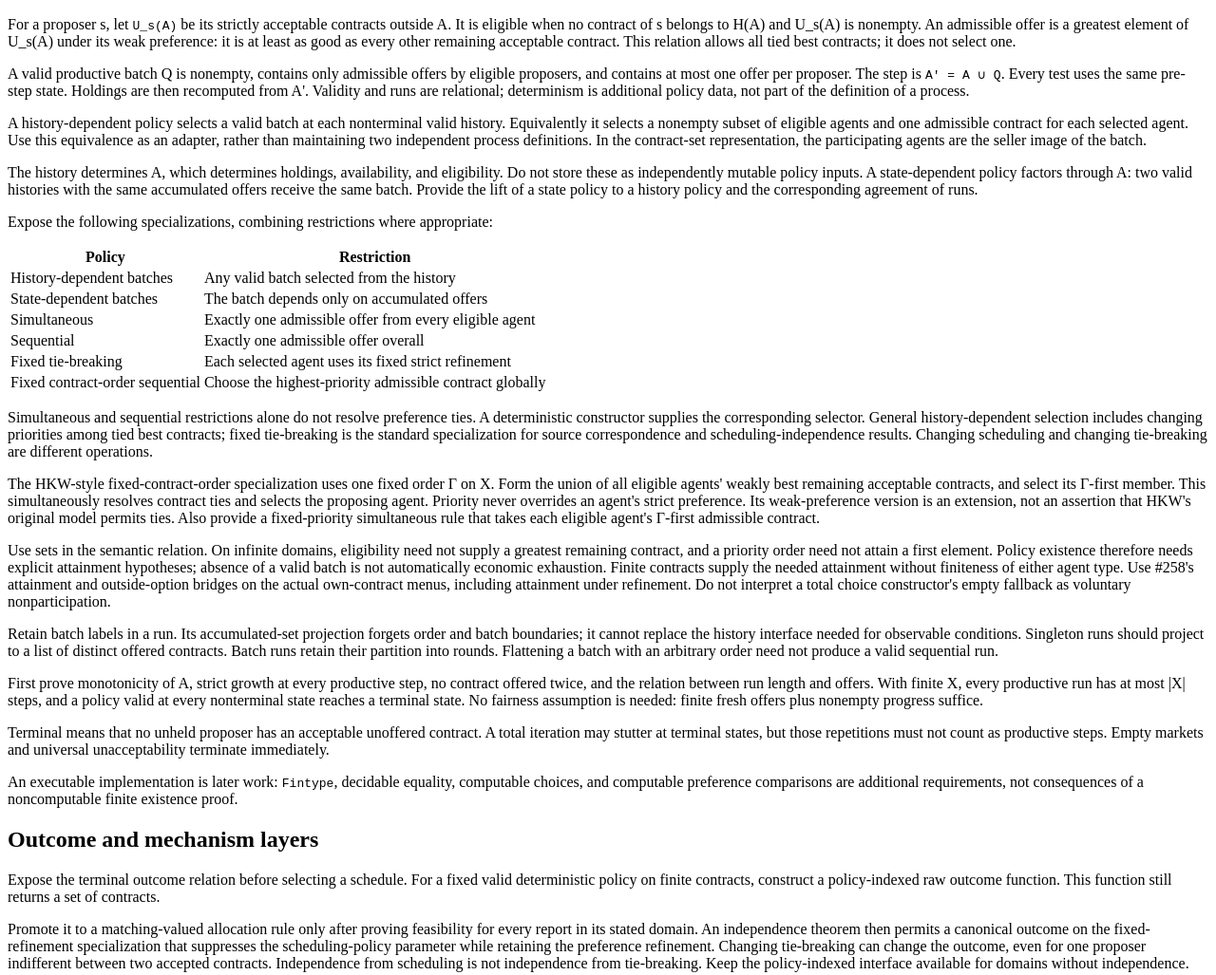
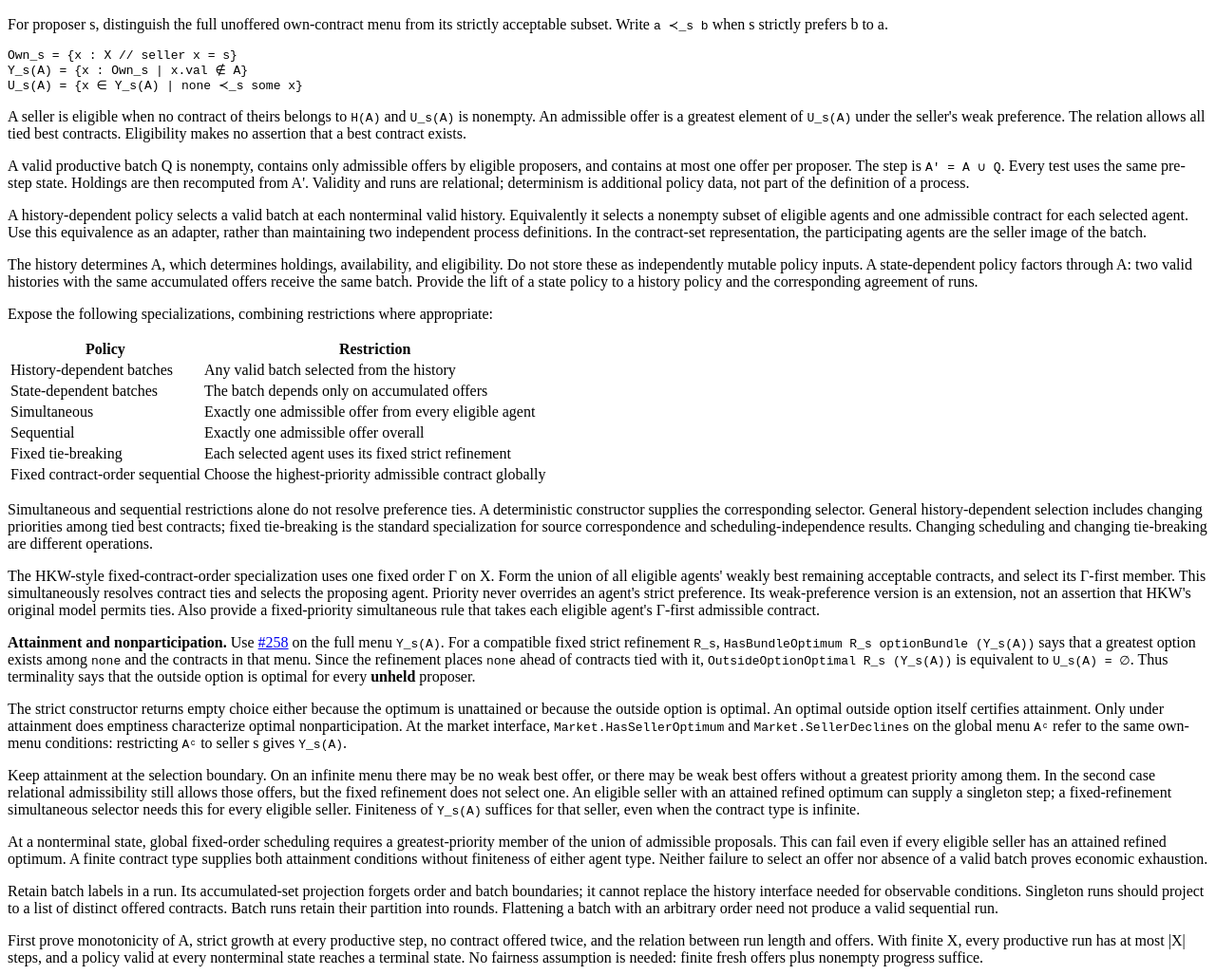
Before and after one commit to matheconlib/matheconlib, an Eleventy site: page docs/CumulativeOfferDesign.md in a window 1280 px wide. Shown: the part 1392-2419 px from the top of the page at 95% size. Built offline with nearby package versions, Linux system fonts and the light colour scheme; Eleventy itself is replaced by a stand-in of ours; code samples lack their colours; files that its build step writes are made by us from their sources.

Commit message:
docs(matching): specify attainment for cumulative offers

````diff
--- a/docs/CumulativeOfferDesign.md
+++ b/docs/CumulativeOfferDesign.md
@@ -73,8 +73,7 @@ Let `X` be contracts, `S` proposers, and `B` receivers, with existing
 `seller : X → S` and `buyer : X → B`. Preferences are complete, transitive weak relations on
 `Option {x : X // seller x = s}`, with `none` the outside option.
 Reuse the `CompletePreference` interface from #253 and the refinement API
-from #206, coordinating with their landing rather than introducing a parallel
-preference foundation. Keep preferences explicit and fixed during a run.
+from #206. Keep preferences explicit and fixed during a run.
 A fixed strict refinement, rather than the economic weak preference itself,
 can be supplied to the existing linear-order constructor.
 
@@ -119,11 +118,19 @@ an obligation of the matching-valued adapter.
 
 ## Offers, steps, histories, and termination
 
-For a proposer s, let `U_s(A)` be its strictly acceptable contracts outside A.
-It is eligible when no contract of s belongs to H(A) and U_s(A) is nonempty.
-An admissible offer is a greatest element of U_s(A) under its weak preference:
-it is at least as good as every other remaining acceptable contract.
-This relation allows all tied best contracts; it does not select one.
+For proposer s, distinguish the full unoffered own-contract menu from its
+strictly acceptable subset. Write `a ≺_s b` when s strictly prefers b to a.
+
+```text
+Own_s = {x : X // seller x = s}
+Y_s(A) = {x : Own_s | x.val ∉ A}
+U_s(A) = {x ∈ Y_s(A) | none ≺_s some x}
+```
+
+A seller is eligible when no contract of theirs belongs to `H(A)` and
+`U_s(A)` is nonempty. An admissible offer is a greatest element of `U_s(A)`
+under the seller's weak preference. The relation allows all tied best
+contracts. Eligibility makes no assertion that a best contract exists.
 
 A valid productive batch Q is nonempty, contains only admissible offers by
 eligible proposers, and contains at most one offer per proposer. The step is
@@ -169,14 +176,38 @@ strict preference. Its weak-preference version is an extension, not an assertion
 that HKW's original model permits ties. Also provide a fixed-priority
 simultaneous rule that takes each eligible agent's Γ-first admissible contract.
 
-Use sets in the semantic relation. On infinite domains, eligibility need not
-supply a greatest remaining contract, and a priority order need not attain a
-first element. Policy existence therefore needs explicit attainment hypotheses;
-absence of a valid batch is not automatically economic exhaustion. Finite
-contracts supply the needed attainment without finiteness of either agent type.
-Use #258's attainment and outside-option bridges on the actual own-contract
-menus, including attainment under refinement. Do not interpret a total choice
-constructor's empty fallback as voluntary nonparticipation.
+**Attainment and nonparticipation.** Use
+[#258](https://github.com/matheconlib/matheconlib/pull/258) on the full menu
+`Y_s(A)`. For a compatible fixed strict refinement `R_s`,
+`HasBundleOptimum R_s optionBundle (Y_s(A))` says that a greatest option exists
+among `none` and the contracts in that menu. Since the refinement places
+`none` ahead of contracts tied with it, `OutsideOptionOptimal R_s (Y_s(A))`
+is equivalent to `U_s(A) = ∅`. Thus terminality says that the outside option
+is optimal for every **unheld** proposer.
+
+The strict constructor returns empty choice either because the optimum is
+unattained or because the outside option is optimal. An optimal outside option
+itself certifies attainment. Only under attainment does emptiness characterize
+optimal nonparticipation. At the market interface,
+`Market.HasSellerOptimum` and `Market.SellerDeclines` on the global menu
+`Aᶜ` refer to the same own-menu conditions: restricting `Aᶜ` to seller s
+gives `Y_s(A)`.
+
+Keep attainment at the selection boundary. On an infinite menu there may be
+no weak best offer, or there may be weak best offers without a greatest
+priority among them. In the second case relational admissibility still
+allows those offers, but the fixed refinement does not select one. An
+eligible seller with an attained refined optimum can supply a singleton
+step; a fixed-refinement simultaneous selector needs this for every eligible
+seller. Finiteness of `Y_s(A)` suffices for that seller, even when the
+contract type is infinite.
+
+At a nonterminal state, global fixed-order scheduling requires a
+greatest-priority member of the union of admissible proposals. This can fail
+even if every eligible seller has an attained refined optimum. A finite
+contract type supplies both attainment conditions without finiteness of either
+agent type. Neither failure to select an offer nor absence of a valid batch
+proves economic exhaustion.
 
 Retain batch labels in a run. Its accumulated-set projection forgets order and
 batch boundaries; it cannot replace the history interface needed for observable
@@ -296,10 +327,10 @@ bundles, potentially destroying feasibility and optimality.
 preference-induced choice, correspondences, selection bridges, and
 utility/transfer examples, coordinated with the preferences-port issue
 [#161](https://github.com/matheconlib/matheconlib/issues/161).
-These general choice results are developed outside #139. The active #253,
-#206, and #258 stack now supplies preference, refinement, and attainment
-interfaces for the process to reuse. Coordinate integration with that stack;
-do not duplicate its definitions or require the whole #200 roadmap to finish.
+These general choice results are developed outside #139. The preference,
+refinement, and attainment interfaces from #253, #206, and #258 are now on
+`main`. Reuse them without duplicating their definitions or waiting for
+the rest of #200.
 
 ## Implementation sequence and acceptance checks
 
@@ -332,6 +363,12 @@ fixed-order adapter. Include an example where sequential and simultaneous
 outcomes differ under unrestricted choices. A small regular market
 should run under both singleton and simultaneous policies. Include a public
 umbrella-import client when Lean files are added.
+
+For the attainment bridge, also check a finite own menu inside an infinite
+contract type, an eligible seller with no weak best offer, and an eligible
+seller with weak best offers but no winner under the fixed priority. Both
+infinite cases remain nonterminal; only the latter has relationally
+admissible offers for that seller.
 
 For the first implementation, correctness means that the definitions and
 termination proofs land without silently imposing economic regularity.
````
